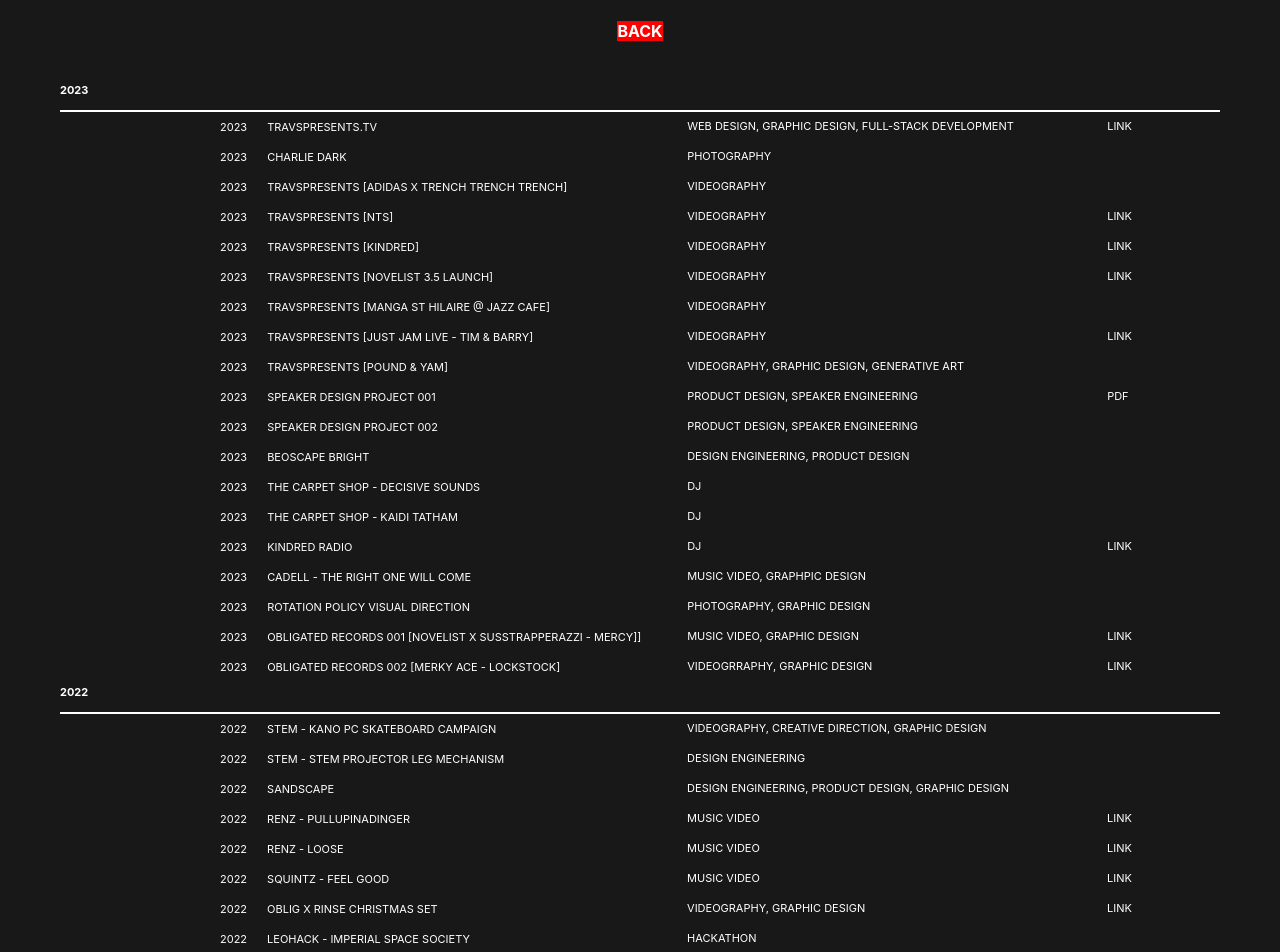
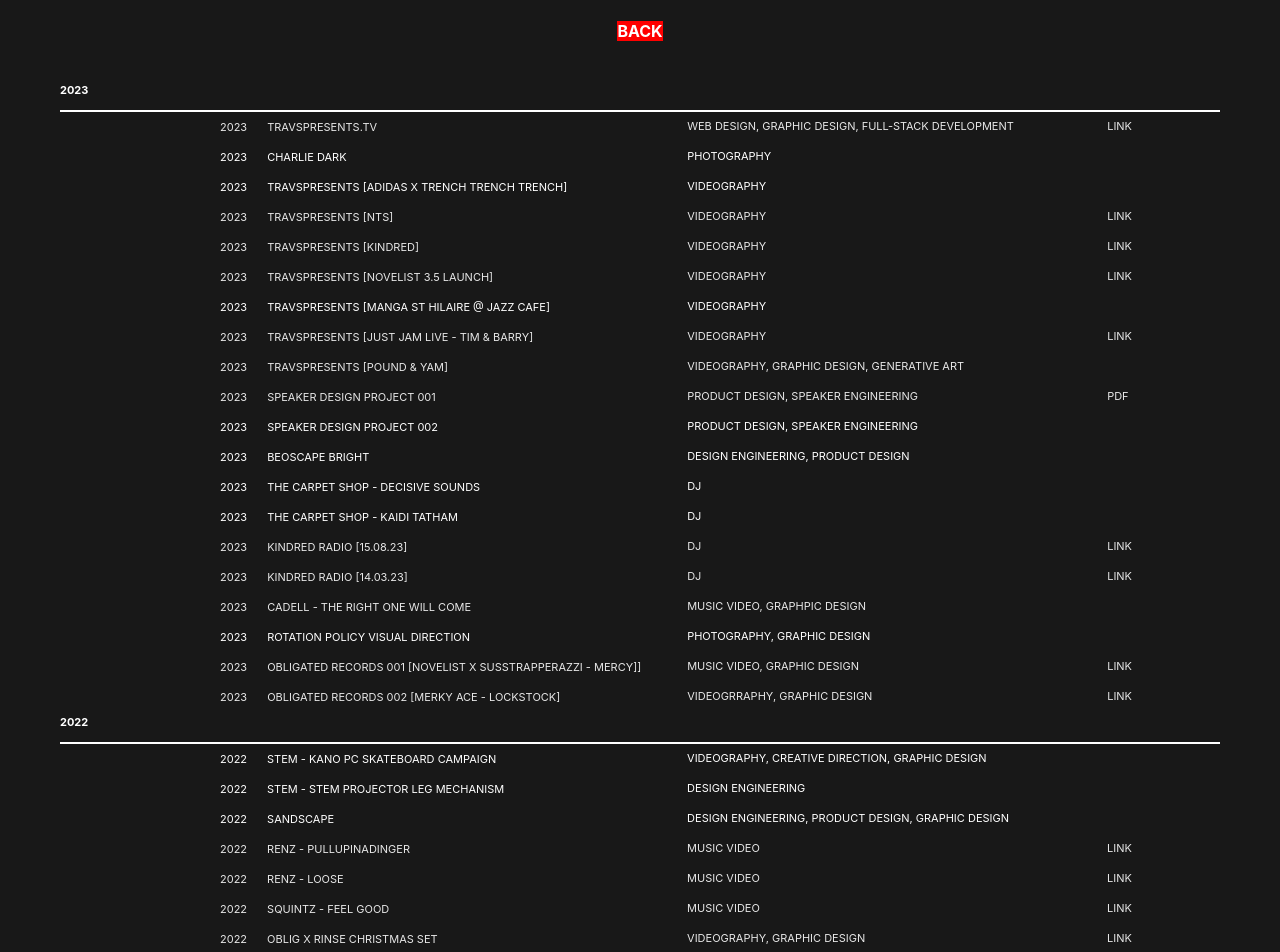
Before and after one commit to thefijimonster/dvd-site, a React (Create React App) app: page /ARCHIVE in a window 1280 px wide. Shown: the top 952 px of the page. Built offline with nearby package versions, Linux system fonts and the light colour scheme.

Commit message:
added informative titles and links to archive items

```diff
--- a/src/Components/ARCHIVE.js
+++ b/src/Components/ARCHIVE.js
@@ -9,7 +9,7 @@
             <Background></Background>
             <div id="contentDiv">
                 <Back></Back>
-                <div style={{display: 'flex', flexDirection: 'column', alignItems: 'left', justifyContent: 'center', marginTop: '80px', marginBottom: '35px'}}>
+                <div style={{display: 'flex', flexDirection: 'column', alignItems: 'left', justifyContent: 'center', textAlign: 'left', marginTop: '80px', marginBottom: '35px'}}>
                     {/* <div style={{alignItems: 'center', display: 'flex', flexDirection: 'column'}}>
                         <h4 style={{backgroundColor: 'red', fontSize: '30px', textAlign: 'center', width: '160px'}}>ARCHIVE</h4>
                     </div> */}
@@ -19,9 +19,13 @@
                         <span style={{border: '0.5px solid white'}}></span>
                     </div>
 
+
                     <div>
+
                         <div className="archiveTitle">
+                            <a href="https://travspresents.tv">
                             <ArchiveComp date="2023" title="TRAVSPRESENTS.TV" category="WEB DESIGN, GRAPHIC DESIGN, FULL-STACK DEVELOPMENT" resources="LINK"/>
+                            </a>
                         </div>
                         <div className='gllryContainer'>
                             <img className="galleryImg" style={{width: '450px'}} src={require('../Assets/TRAVSPRESENTS2.png')}></img>
@@ -64,6 +68,7 @@
                         </div>
                     </div>
 
+                    <a href="https://www.youtube.com/watch?v=ecAW9v0PC_g&t=243s">
                     <div>
                         <div className="archiveTitle">
                             <ArchiveComp date="2023" title="TRAVSPRESENTS [NTS]" category="VIDEOGRAPHY" resources="LINK"/>
@@ -74,7 +79,9 @@
                             <img className="galleryImg" style={{width: '190px', height: '120px'}} src={require('../Assets/NTS3.png')}></img>
                         </div>
                     </div>
+                    </a>
 
+                    <a href="https://www.youtube.com/watch?v=pemL1jVN0qw&t=1451s">
                     <div>
                         <div className="archiveTitle">
                             <ArchiveComp date="2023" title="TRAVSPRESENTS [KINDRED]" category="VIDEOGRAPHY" resources="LINK"/>
@@ -86,7 +93,9 @@
                             <img className="galleryImg" style={{width: '200px'}} src={require('../Assets/TPKINDRED5.png')}></img>
                         </div>
                     </div>
+                    </a>
 
+                    <a href="https://www.youtube.com/watch?v=M4zCjrp626E&t=51s">
                     <div>
                         <div className="archiveTitle">
                             <ArchiveComp date="2023" title="TRAVSPRESENTS [NOVELIST 3.5 LAUNCH]" category="VIDEOGRAPHY" resources="LINK"/>
@@ -98,6 +107,7 @@
                             <img className="galleryImg" style={{width: '200px'}} src={require('../Assets/NOVELIST4.png')}></img>
                         </div>
                     </div>
+                    </a>
 
                     <div>
                         <div className="archiveTitle">
@@ -113,6 +123,7 @@
                         </div>
                     </div>
 
+                    <a href="https://www.youtube.com/watch?v=fodasXB_sOM">
                     <div>
                         <div className="archiveTitle">
                             <ArchiveComp date="2023" title="TRAVSPRESENTS [JUST JAM LIVE - TIM & BARRY]" category="VIDEOGRAPHY" resources="LINK"/>
@@ -124,7 +135,9 @@
                             <img className="galleryImg" style={{width: '200px'}} src={require('../Assets/JUSTJAM4.png')}></img>
                         </div>
                     </div>
+                    </a>
 
+                    <a href="https://www.youtube.com/watch?v=YHWSFYn93Jg">
                     <div>
                         <div className="archiveTitle">
                             <ArchiveComp date="2023" title="TRAVSPRESENTS [POUND & YAM]" category="VIDEOGRAPHY, GRAPHIC DESIGN, GENERATIVE ART"/>
@@ -134,7 +147,9 @@
                             <img className="galleryImg" style={{width: '200px'}} src={require('../Assets/PY2.png')}></img>
                         </div>
                     </div>
+                    </a>
 
+                    <a href="https://dvd-folio.s3.eu-west-2.amazonaws.com/SPKRDSGN001.pdf">
                     <div>
                         <div className="archiveTitle" >
                             <ArchiveComp date="2023" title="SPEAKER DESIGN PROJECT 001" category="PRODUCT DESIGN, SPEAKER ENGINEERING" resources="PDF"/>
@@ -147,6 +162,8 @@
                             <img className="galleryImg" style={{width: '200px'}} src={require('../Assets/SPKR5.png')}></img>
                         </div>
                     </div>
+                    </a>
+
                     <div>
                         <div className="archiveTitle">
                             <ArchiveComp date="2023" title="SPEAKER DESIGN PROJECT 002" category="PRODUCT DESIGN, SPEAKER ENGINEERING"/>
@@ -187,15 +204,29 @@
 
                     <ArchiveComp date="2023" title="THE CARPET SHOP - KAIDI TATHAM" category="DJ"/>
 
+                    <a href="https://www.mixcloud.com/Kindred_ldn/dvd-15823/">
                     <div>
                         <div className="archiveTitle">
-                            <ArchiveComp date="2023" title="KINDRED RADIO" category="DJ" resources="LINK"/>
+                            <ArchiveComp date="2023" title="KINDRED RADIO [15.08.23]" category="DJ" resources="LINK"/>
                         </div>
                         <div className='gllryContainer'>
                             <img className="galleryImg" style={{width: '240px'}} src={require('../Assets/KINDRED1.png')}></img>
                         </div>
                     </div>
+                    </a>
 
+                    <a href="https://www.mixcloud.com/Kindred_ldn/dvd-14323/">
+                    <div>
+                        <div className="archiveTitle">
+                            <ArchiveComp date="2023" title="KINDRED RADIO [14.03.23]" category="DJ" resources="LINK"/>
+                        </div>
+                        <div className='gllryContainer'>
+                            <img className="galleryImg" style={{width: '240px'}} src={require('../Assets/KINDRED1.png')}></img>
+                        </div>
+                    </div>
+                    </a>
+
+                    <a href="https://www.youtube.com/watch?v=6xR8e2J3gPw">
                     <div>
                         <div className="archiveTitle">
                             <ArchiveComp date="2023" title="CADELL - THE RIGHT ONE WILL COME" category="MUSIC VIDEO, GRAPHPIC DESIGN"/>
@@ -204,9 +235,11 @@
                             <img className="galleryImg" style={{width: '200px'}} src={require('../Assets/CADELL1.png')}></img>
                         </div>
                     </div>
+                    </a>
 
                     <ArchiveComp date="2023" title="ROTATION POLICY VISUAL DIRECTION" category="PHOTOGRAPHY, GRAPHIC DESIGN"/>
 
+                    <a href="https://www.youtube.com/watch?v=7rOC2Qovt4U">
                     <div>
                         <div className="archiveTitle">
                             <ArchiveComp date="2023" title="OBLIGATED RECORDS 001 [NOVELIST x SUSSTRAPPERAZZI - MERCY]]" category="MUSIC VIDEO, GRAPHIC DESIGN" resources="LINK"/>
@@ -219,7 +252,9 @@
                             <img className="galleryImg" style={{width: '200px'}} src={require('../Assets/MERCY5.jpg')}></img>
                         </div>
                     </div>
+                    </a>
 
+                    <a href="https://www.youtube.com/watch?v=1WFVIDFY-3A">
                     <div>
                         <div className="archiveTitle">
                             <ArchiveComp date="2023" title="OBLIGATED RECORDS 002 [MERKY ACE - LOCKSTOCK]" category="VIDEOGRRAPHY, GRAPHIC DESIGN" resources="LINK"/>
@@ -230,6 +265,7 @@
                             <img className="galleryImg" style={{width: '200px'}} src={require('../Assets/LOCKSTOCK3.png')}></img>
                         </div>
                     </div>
+                    </a>
 
                     <div className='divider'>
                         <p style={{color: 'white', fontWeight: 'bolder'}}>2022</p>
@@ -275,6 +311,7 @@
                         </div>
                     </div>
 
+                    <a href="https://www.youtube.com/watch?v=NQRSO8owtgM">
                     <div>
                         <div className="archiveTitle">
                             <ArchiveComp date="2022" title="RENZ - PULLUPINADINGER" category="MUSIC VIDEO" resources="LINK"/>
@@ -286,7 +323,9 @@
                             <img className="galleryImg"  style={{ width: '180px'}}  src={require('../Assets/RNZ4.png')}></img>
                         </div>
                     </div>
+                    </a>
 
+                    <a href="https://www.youtube.com/watch?v=bp2wd4aw6nc">
                     <div>
                         <div className="archiveTitle">
                             <ArchiveComp date="2022" title="RENZ - LOOSE" category="MUSIC VIDEO" resources="LINK"/>
@@ -295,7 +334,9 @@
                             <img className="galleryImg" style={{width: '200px'}}  src={require('../Assets/RENZ2.png')}></img>
                         </div>
                     </div>
+                    </a>
 
+                    <a href="https://www.youtube.com/watch?v=PVKp6gsR43o">
                     <div>
                         <div className="archiveTitle">
                             <ArchiveComp date="2022" title="SQUINTZ - FEEL GOOD" category="MUSIC VIDEO" resources="LINK"/>
@@ -305,7 +346,9 @@
                             <img className="galleryImg" style={{width: '200px'}}  src={require('../Assets/SQUINTZ2.png')}></img>
                         </div>
                     </div>
+                    </a>
 
+                    <a href="https://www.youtube.com/watch?v=4lQFWpsfUQg">
                     <div>
                         <div className="archiveTitle">
                             <ArchiveComp date="2022" title="OBLIG X RINSE CHRISTMAS SET" category="VIDEOGRAPHY, GRAPHIC DESIGN" resources="LINK"/>
@@ -314,6 +357,7 @@
                             <img className="galleryImg" style={{width: '240px'}}  src={require('../Assets/OBLIG1.png')}></img>
                         </div>
                     </div>
+                    </a>
 
                     <ArchiveComp date="2022" title="LEOHACK - IMPERIAL SPACE SOCIETY" category="HACKATHON"/>
 
@@ -324,8 +368,11 @@
                         <span style={{border: '0.5px solid white'}}></span>
                     </div>
 
-                    <ArchiveComp date="2021" title="NATIONAL COVID HACKATHON FIRST PLACE" category="HACKATHON"/>
+                    <a href="https://www.techforgood.net/articles/stem-breaking-the-vicious-circle">
+                    <ArchiveComp date="2021" title="HOMEMADE - WON NATIONAL COVID HACKATHON FIRST PLACE" category="HACKATHON, START UP"/>
+                    </a>
 
+                    <a href="https://www.notehub.co.uk/">
                     <div>
                         <div className="archiveTitle">
                             <ArchiveComp date="2021" title="NOTEHUB" category="START UP"/>
@@ -336,6 +383,7 @@
                             <img className="galleryImg" style={{width: '260px'}}  src={require('../Assets/NOTEHUB3.png')}></img>
                         </div>
                     </div>
+                    </a>
 
                     <div className='divider'>
                         <p style={{color: 'white', fontWeight: 'bolder'}}>WIP</p>
--- a/src/Components/ArchiveComp.js
+++ b/src/Components/ArchiveComp.js
@@ -8,8 +8,8 @@
             <div style={{display: 'flex', flexDirection: 'row', alignItems: 'center', gap: '20px', marginLeft: '160px', width: '1000px', height: '30px'}}>
                 <p>{props.date}</p>
                 <p style={{width: '400px', textAlign: 'left'}}>{props.title}</p>
-                <p style={{width: '400px', height: '20px'}}>{props.category}</p>
-                <p style={{width: '100px', height: '20px'}}>{props.resources}</p>
+                <p style={{width: '400px', height: '20px', textAlign: 'left'}}>{props.category}</p>
+                <p style={{width: '100px', height: '20px', textAlign: 'left'}}>{props.resources}</p>
             </div>
         </section>
     );
--- a/src/Components/SNDSCPE.js
+++ b/src/Components/SNDSCPE.js
@@ -22,6 +22,13 @@
                         <source src={SANDSCAPE1} type="video/mp4" />
                     </video> */}
                     {/* <h4 style={{backgroundColor: 'red', fontSize: '30px'}}>SANDSCAPE</h4> */}
+                    <div style={{display: 'flex', alignItems: 'center', justifyContent: 'center', marginTop: '30px', marginBottom: '-50px',  paddingRight: '8px', paddingLeft: '8px'}}>
+                        <p style={{width: '600px', textAlign: 'center', color: 'red', fontWeight: 'bolder', fontSize: '20px', lineHeight: '24px'}}>
+                            CREATING AN INTERACTION-CENTERED SYSTEM EXCERCISING AN APPLICATION OF PHYSICAL COMPUTING
+                            <br></br>
+                            <span style={{color: 'white', fontSize: '14px'}}>[ UNIVERSITY PROJECT ]</span>
+                        </p>
+                    </div>
                     <img src={SANDSCAPE1} style={{mixBlendMode: 'exclusion', width: '500px', display: 'flex', alignItems: 'center', justifyContent: 'center', marginTop: '50px', marginBottom: '10px'}}></img>
                     <p style={{width: '500px', textAlign: 'center'}}>JAPANESE DRY GARDEN [KARESANSUI] TEMPLES ARE EPHEMERAL IN NATURE, DOWN TO THE RAKED SAND AND POSITIONING OF ROCKS, WHICH SYMBOLISE NATURAL ELEMENTS. THIS PROJECT WAS A EXPLORATION OF INTERACTION-INDUCED METAMORPHOSIS IN A TRADITIONALLY UNCHANGING ENVIRONMENT.</p>
                     {/* <h3 style={{marginTop: '20px'}}>[USER INTERACTION]</h3> */}
--- a/src/Components/SPKRDSGN.js
+++ b/src/Components/SPKRDSGN.js
@@ -93,8 +93,15 @@
                         <br></br>
                         <br></br>
                     </p> */}
+                    <div style={{display: 'flex', alignItems: 'center', justifyContent: 'center', marginTop: '30px', marginBottom: '10px',  paddingRight: '8px', paddingLeft: '8px'}}>
+                        <p style={{width: '600px', textAlign: 'center', color: 'red', fontWeight: 'bolder', fontSize: '20px', lineHeight: '24px'}}>
+                            AN EXPLORATION INTO APPLYING MY INTER-DISCIPLINARY PRACTISE WITH ART [MUSIC] TO CREATE A FOUR-POINT LOUDSPEAKER SYSTEM
+                            <br></br>
+                            <span style={{color: 'white', fontSize: '14px'}}>[ SELF-LED PROJECT ]</span>
+                        </p>
+                    </div>
                     <a href="https://dvd-folio.s3.eu-west-2.amazonaws.com/SPKRDSGN001.pdf">
-                        <img className="galleryImg" style={{width: '340px', mixBlendMode: 'normal', marginTop: '50px'}} src={require('../Assets/PAGE_ONE.png')}></img>
+                        <img className="galleryImg" style={{width: '340px', mixBlendMode: 'normal'}} src={require('../Assets/PAGE_ONE.png')}></img>
                     </a>
 
                     {/* <h6 style={{fontSize: '30px', marginTop: '-235px', backgroundColor: 'white', marginBottom: '235px', mixBlendMode: 'normal'}}>[CLICK TO <span style={{width: '100px'}}></span> VIEW DOCUMENT]</h6> */}
--- a/src/Components/STEMPLYR.js
+++ b/src/Components/STEMPLYR.js
@@ -18,7 +18,14 @@
             <div id="contentDiv">
                 <Back></Back>
                 <div style={{display: 'flex', flexDirection: 'column', alignItems: 'center', justifyContent: 'center', gap: '10px', marginTop: '30px', marginBottom: '40px'}}>
-                    <h4 style={{backgroundColor: 'red', fontSize: '30px'}}>STEM PROJECTOR</h4>
+                    {/* <h4 style={{backgroundColor: 'red', fontSize: '30px'}}>STEM PROJECTOR</h4> */}
+                    <div style={{display: 'flex', alignItems: 'center', justifyContent: 'center', marginTop: '30px', marginBottom: '10px',  paddingRight: '8px', paddingLeft: '8px'}}>
+                        <p style={{width: '600px', textAlign: 'center', color: 'red', fontWeight: 'bolder', fontSize: '20px', lineHeight: '24px'}}>
+                            PROBLEM-SOLVING THROUGH DESIGN ENGINEERING
+                            <br></br>
+                            <span style={{color: 'white', fontSize: '14px'}}>[ INTERNSHIP ]</span>
+                        </p>
+                    </div>
                     {/* <p style={{width: '500px', textAlign: 'center', marginTop: '-20px'}}>During my time as a design engineer intern at STEM, I created a working linkage system in a size-constrained system for the Stem Projector.
                     </p> */}
                     <div style={{display: 'flex', height: '500px', alignItems: 'center', justifyContent: 'center', gap: '20px', marginTop: '-140px'}}>
--- a/src/Components/TRVPRNTS.js
+++ b/src/Components/TRVPRNTS.js
@@ -15,8 +15,15 @@
                 <Back></Back>
                 <div style={{display: 'flex', flexDirection: 'column', alignItems: 'center', justifyContent: 'center', gap: '10px', marginTop: '30px'}}>
                     {/* <h4 style={{backgroundColor: 'red', fontSize: '30px'}}>TRAVSPRESENTS.TV</h4> */}
+                    <div style={{display: 'flex', alignItems: 'center', justifyContent: 'center', marginTop: '30px',  paddingRight: '8px', paddingLeft: '8px'}}>
+                        <p style={{width: '600px', textAlign: 'center', color: 'red', fontWeight: 'bolder', fontSize: '20px', lineHeight: '24px'}}>
+                            WEB DEVELOPMENT PROJECT INCORPORATING SOFTWARE ENGINEERING AND GRAPHIC DESIGN TO CREATE A DIGITAL EXTENSION OF A LEADING PLATFORM IN UK CULTURE
+                            <br></br>
+                            <span style={{color: 'white', fontSize: '14px'}}>[ SELF-LED PROJECT ]</span>
+                        </p>
+                    </div>
                     <a href="https://www.travspresents.tv/">
-                        <img src={TRAVSPRESENTS1} style={{mixBlendMode: 'exclusion', width: '500px', display: 'flex', alignItems: 'center', justifyContent: 'center', marginTop: '-25px'}}></img>
+                        <img src={TRAVSPRESENTS1} style={{mixBlendMode: 'exclusion', width: '500px', display: 'flex', alignItems: 'center', justifyContent: 'center', marginTop: '-65px'}}></img>
                     </a>
                     <p style={{width: '500px', textAlign: 'center', marginTop: '-45px'}}>In addition to my creative direction role, I created our website [travspresents.tv]. This includes coding and optimizing the platform to ensure a seamless experience creating a digital extension of the platform. The website resonates with the dynamic energy of the artists and the evolving essence of the new era.</p>
                     <img src={TRAVSPRESENTS2} style={{mixBlendMode: 'exclusion', width: '500px', display: 'flex', alignItems: 'center', justifyContent: 'center', marginTop: '10px'}}></img>
--- a/src/Components/WorkPage.js
+++ b/src/Components/WorkPage.js
@@ -13,7 +13,7 @@
 const WorkPage = () => {
 
     return (
-        <section>
+        <section >
             {/* <Background></Background> */}
             <div id="contentDiv">
                 <DVDLogo/>
```
Also changed, not shown: 1 other file (tests, documents, lock files or other folders).
